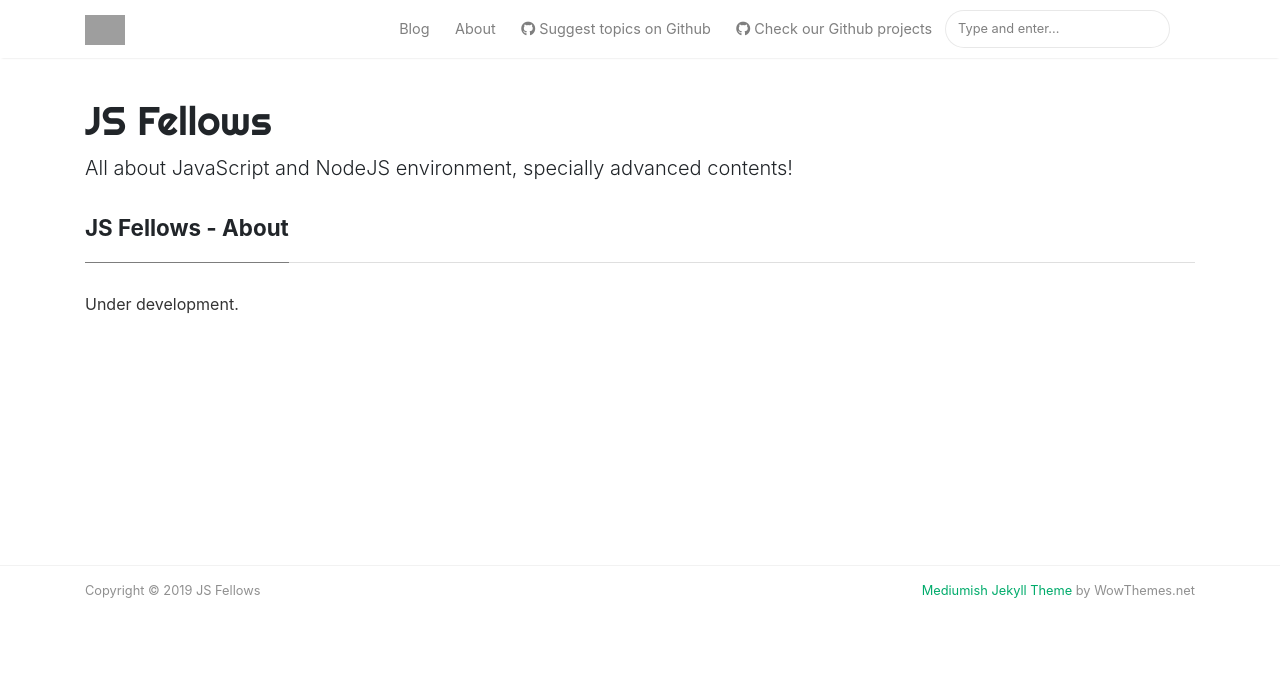
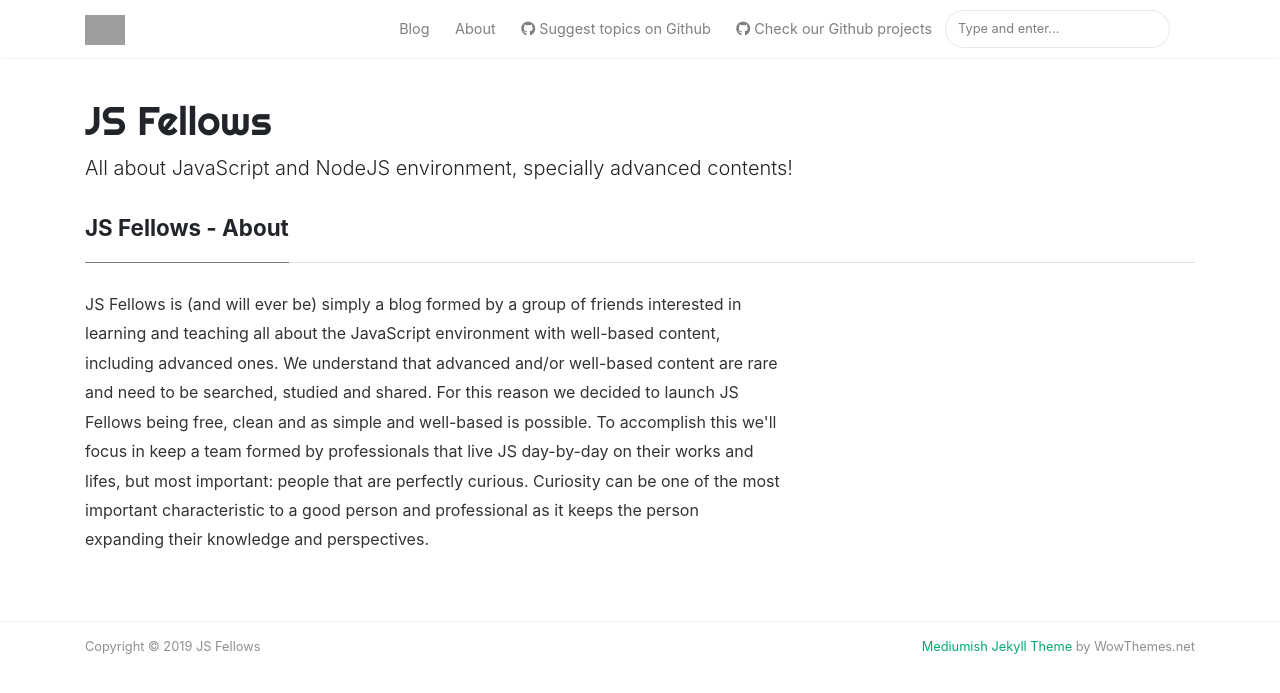
Before and after one commit to jsfellows/jsfellows.github.io, a Jekyll site: the page built from _pages/about.md, in a window 1280 px wide. Shown: the top 693 px of the page. Built offline with Jekyll 4.4.1, drawn with Linux system fonts in a browser that asks for light colours; nearby versions of some CDN libraries; grey boxes are pictures that could not be loaded.

Commit message:
Updated about.md

```diff
--- a/_pages/about.md
+++ b/_pages/about.md
@@ -8,7 +8,9 @@ comments: false
 <div class="row justify-content-between">
 <div class="col-md-8 pr-5">
 
-<p>Under development.</p>
+<p>JS Fellows is (and will ever be) simply a blog formed by a group of friends interested in learning and teaching all about the JavaScript environment with well-based content, including advanced ones. We understand that advanced and/or well-based content are rare and need to be searched, studied and shared. For this reason we decided to launch JS Fellows being free, clean and as simple and well-based is possible.
+
+To accomplish this we'll focus in keep a team formed by professionals that live JS day-by-day on their works and lifes, but most important: people that are perfectly curious. Curiosity can be one of the most important characteristic to a good person and professional as it keeps the person expanding their knowledge and perspectives.</p>
 
 </div>
 
```
